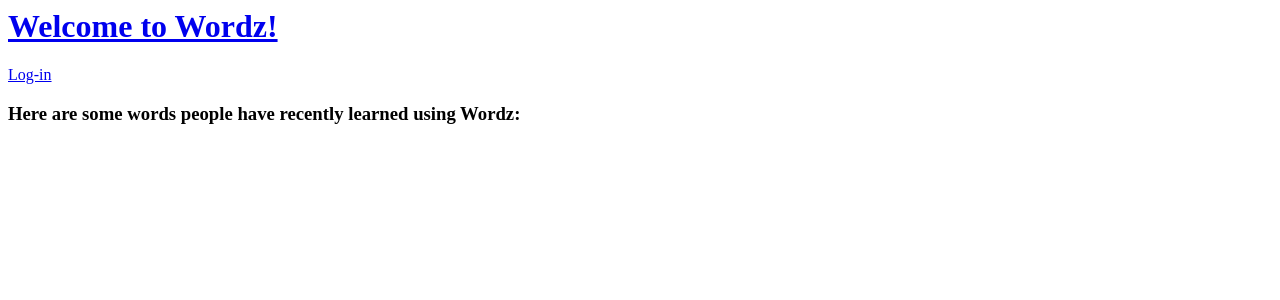
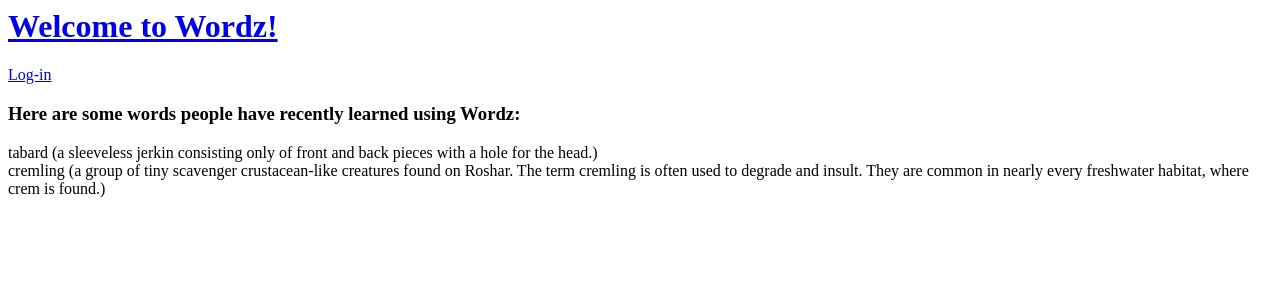
Before and after one commit to gcoladon/wordz, an Angular app: page /log-in in a window 1280 px wide. Shown: the top 300 px of the page. Built offline with nearby package versions, Linux system fonts and the light colour scheme.

Commit message:
getting the word list to work

```diff
--- a/src/app/word-list/word-list.component.ts
+++ b/src/app/word-list/word-list.component.ts
@@ -1,4 +1,6 @@
 import { Component, OnInit } from '@angular/core';
+
+import { words } from '../words';
 
 @Component({
     selector: 'app-word-list',
@@ -6,10 +8,10 @@ import { Component, OnInit } from '@angular/core';
     styleUrls: ['./word-list.component.css']
 })
 export class WordListComponent implements OnInit {
+    words = words
 
     constructor() { }
 
     ngOnInit() {
     }
-
 }
```
Lines whose indentation alone changed are shown as unchanged.
